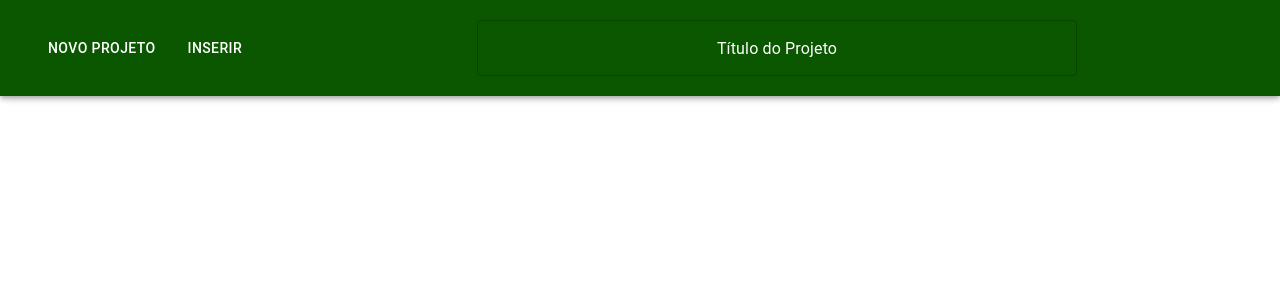
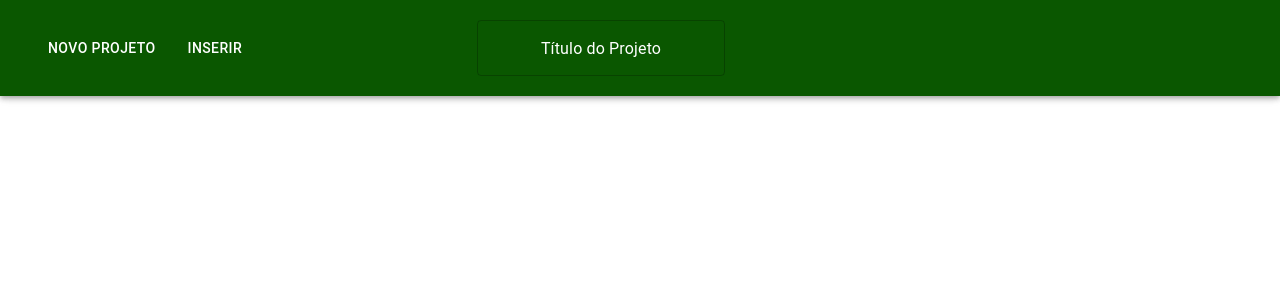
Before and after one commit to andretokumoto/TCC-FE, a React (Create React App) app in the folder my-app/: page / in a window 1280 px wide. Shown: the top 300 px of the page. Built offline with nearby package versions, Linux system fonts and the light colour scheme.

Commit message:
centralizando caixa de texto - titulo

```diff
--- a/my-app/src/components/NavHeader/navheader.css
+++ b/my-app/src/components/NavHeader/navheader.css
@@ -29,6 +29,7 @@
   max-width: 600px;
   margin-left: auto !important;
   margin-right: auto !important;
+  align-items: center;
 }
 
 /*estilo dos botões*/
@@ -36,7 +37,6 @@
   align-items: center;
   padding: 0.5rem 1rem;
   color: white !important;
-
 }
 
 .button_left {
--- a/my-app/src/components/NavHeader/navheader.jsx
+++ b/my-app/src/components/NavHeader/navheader.jsx
@@ -40,15 +40,16 @@ const NavHeader = () => {
                     <DropdownButton options={ItensInserir} nameButton='Inserir' />
                 </div>
 
+                <div className='text_field_title'>
                     <TextField
-                    className='text_field_title'
+
                         value={titulo}
                         onChange={handleTituloChange}
                         //puxa a estilização do css para o valor de entrada
                         inputProps={{
                             className: "input_title" }}
                     />
-
+                </div>
             </Toolbar>
 
         </AppBar>
```
Lines whose indentation alone changed are shown as unchanged.
